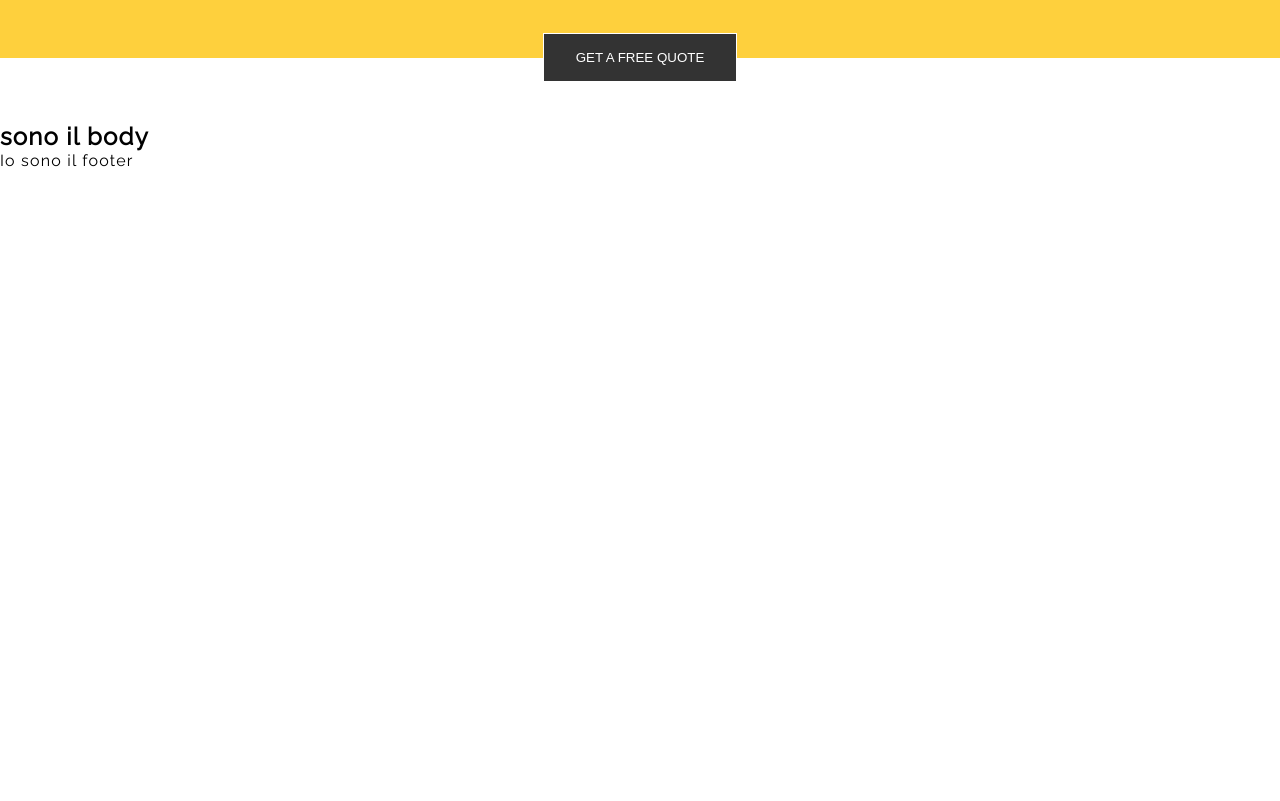
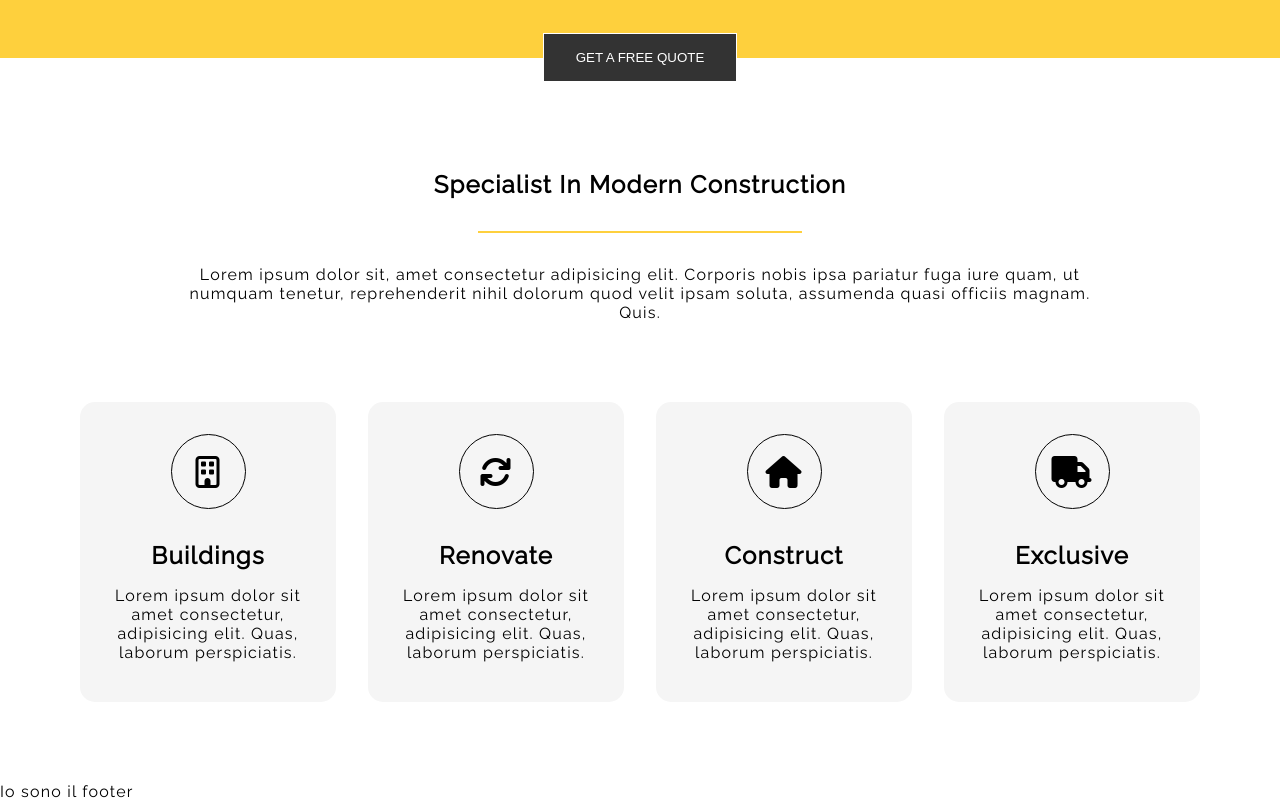
Before and after one commit to GabrieleGrossi/proj-html-vuejs, a Vue app: page / in a window 1280 px wide. Shown: the part 802-1603 px from the top of the page. Before the commit the page ends 972 px from the top, so only its background shows below. Built offline with nearby package versions, Linux system fonts and the light colour scheme.

Commit message:
create the card in body. Now header z.ind 1

```diff
--- a/index.html
+++ b/index.html
@@ -7,7 +7,8 @@
     <link rel="preconnect" href="https://fonts.googleapis.com">
     <link rel="preconnect" href="https://fonts.gstatic.com" crossorigin>
     <link href="https://fonts.googleapis.com/css2?family=Bebas+Neue&family=Poppins:wght@200;300&family=Raleway:wght@100;300;400&display=swap" rel="stylesheet">
-    <title>Vite + Vue</title>
+    <link rel="stylesheet" href="https://cdnjs.cloudflare.com/ajax/libs/font-awesome/6.4.0/css/all.min.css">
+    <title>Project Html VueJs</title>
   </head>
   <body>
     <div id="app"></div>
--- a/src/components/AppBody.vue
+++ b/src/components/AppBody.vue
@@ -1,9 +1,67 @@
 <template>
-    <div>
-        <h2>
-            sono il body
-        </h2>
-    </div>
+    <section>
+        <div class="w-85">
+            <h2>
+                Specialist In Modern Construction
+            </h2>
+            <div class="separator">
+
+            </div>
+            <p>
+                Lorem ipsum dolor sit, amet consectetur adipisicing elit. Corporis nobis ipsa pariatur fuga iure quam, ut numquam tenetur, reprehenderit nihil dolorum quod velit ipsam soluta, assumenda quasi officiis magnam. Quis.
+            </p>
+        </div>
+        <div class="flex card-section">
+            <div class="card">
+                <div class="circle">
+                    <i class="fa-regular fa-building"></i>
+                </div>
+                <h2>
+                    Buildings
+                </h2>
+                <p>
+                    Lorem ipsum dolor sit amet consectetur, adipisicing elit. Quas, laborum perspiciatis.
+                </p>
+            </div>
+
+            <div class="card">
+                <div class="circle">
+                    <i class="fa-solid fa-arrows-rotate"></i>
+                </div>
+                <h2>
+                    Renovate
+                </h2>
+                <p>
+                    Lorem ipsum dolor sit amet consectetur, adipisicing elit. Quas, laborum perspiciatis.
+                </p>
+            </div>
+
+            <div class="card">
+                <div class="circle">
+                    <i class="fa-solid fa-house"></i>
+                </div>
+                <h2>
+                    Construct
+                </h2>
+                <p>
+                    Lorem ipsum dolor sit amet consectetur, adipisicing elit. Quas, laborum perspiciatis.
+                </p>
+            </div>
+
+            <div class="card">
+                <div class="circle">
+                    <i class="fa-solid fa-truck"></i>
+                </div>
+                <h2>
+                    Exclusive
+                </h2>
+                <p>
+                    Lorem ipsum dolor sit amet consectetur, adipisicing elit. Quas, laborum perspiciatis.
+                </p>
+            </div>
+        </div>
+    </section>
+
 </template>
 <script>
 export default {
@@ -16,5 +74,44 @@ export default {
 }
 </script>
 <style lang="scss" scoped>
-
+   div.w-85 h2{
+    margin-bottom: 2rem;
+   }
+   .separator{
+    width: 35%;
+    border: 1px solid #fed03d;
+    margin: 0 auto;
+   }
+   div.w-85 p{
+    margin-top: 2rem;
+   }
+   .card-section{
+    width: 90%;
+    margin: 5rem auto;
+   }
+   .card{
+    height: 300px;
+    width: calc((100% / 4) - 2rem);
+    background-color: #f5f5f5;
+    padding: 0 1rem;
+    margin: 0 auto;
+    border-radius: 15px;
+    text-align: center;
+   }
+   .circle{
+    width: 75px;
+    height: 75px;
+    border-radius: 50%;
+    border: 1px solid black;
+    display: flex;
+    align-items: center;
+    justify-content: center;
+    margin: 2rem auto;
+   }
+   div.circle i{
+    font-size: xx-large;
+   }
+   div.card p{
+    padding-top: 1rem;
+   }
 </style>
--- a/src/components/AppJumbo.vue
+++ b/src/components/AppJumbo.vue
@@ -89,7 +89,7 @@ export default {
         height: 150px;
         justify-content: center;
         align-items: center;
-        margin-bottom: 4rem;
+        margin-bottom: 7rem;
     }
     .btn-help{
         position: absolute;
--- a/src/components/AppNavbar.vue
+++ b/src/components/AppNavbar.vue
@@ -57,6 +57,7 @@ nav{
     width: 100%;
     background-color: white;
     position: fixed;
+    z-index: 1;
 }
 nav ul{
     display: flex;
--- a/src/styles/general.scss
+++ b/src/styles/general.scss
@@ -26,3 +26,9 @@ li{
     list-style-type: none;
     align-self: center;
 }
+.w-85{
+    width: 85%;
+    margin: 0 auto;
+    padding: 0 5rem;
+    text-align: center;
+}
```
